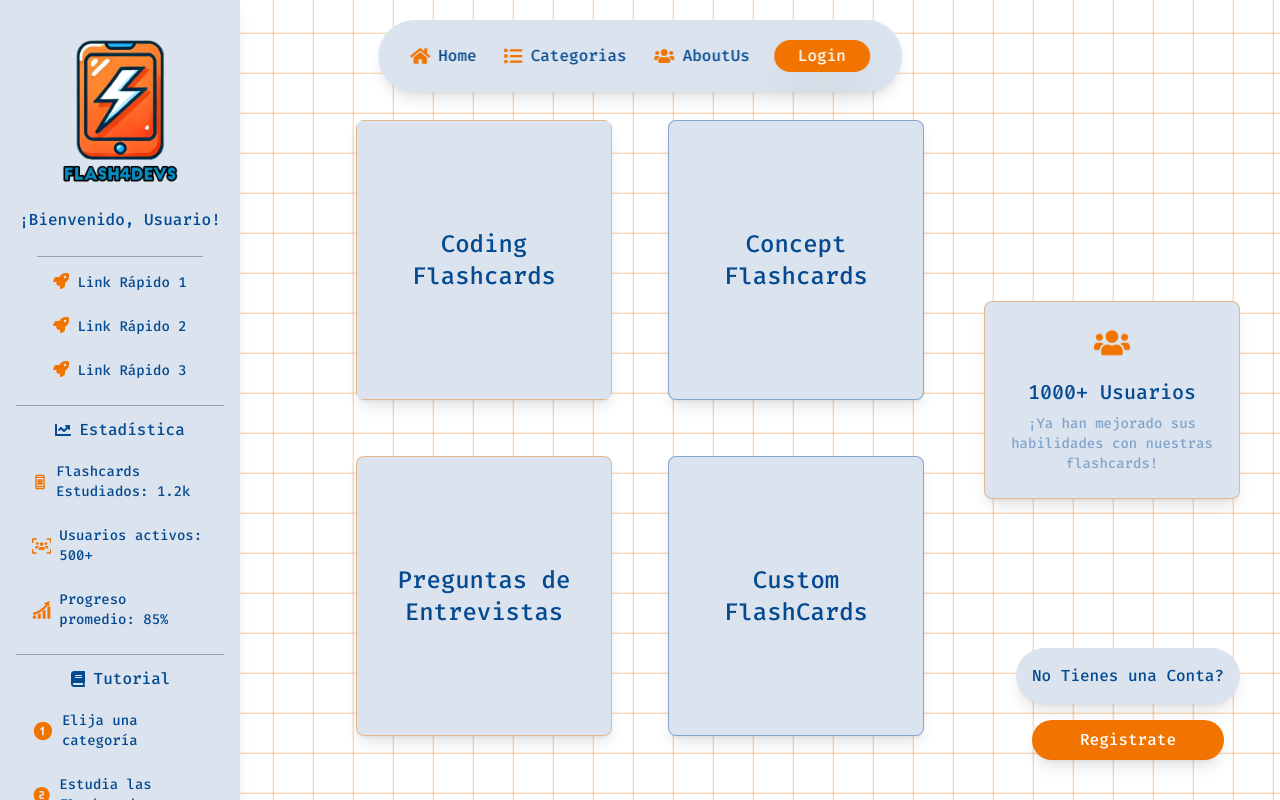
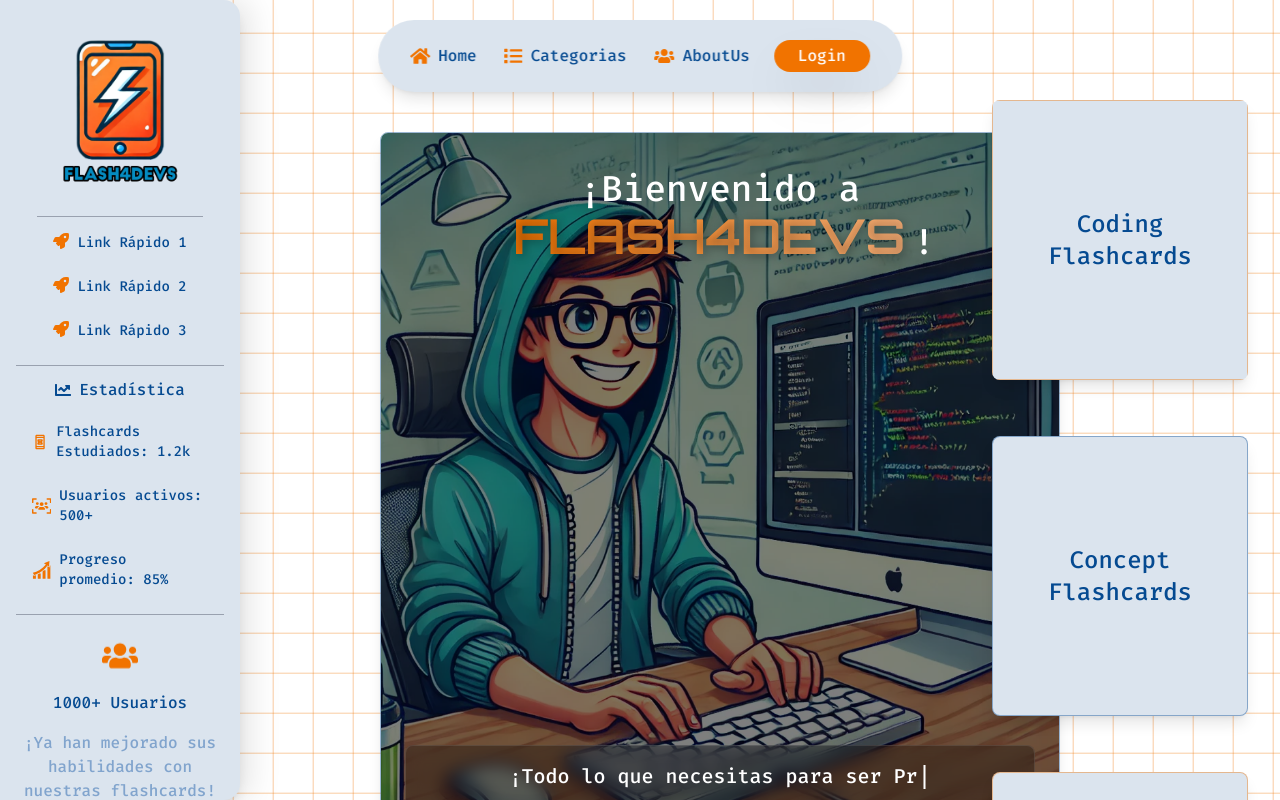
Before and after one commit to iZergiodev/Front-Flash4Devs, a React (Vite) app: page / in a window 1280 px wide. Built offline with nearby package versions, Linux system fonts and the light colour scheme.

Commit message:
Home-actualizada

```diff
--- a/Home.jsx
+++ b/Home.jsx
@@ -2,6 +2,7 @@ import Squares from "./src/components/effectcomponents/Squares";
 import { Navbar } from "./src/components/Navbar";
 import { MenuRight } from "./src/components/MenuRight";
 import { SideBar } from "./src/components/SideBar";
+import { HeroSection } from "./src/components/HeroSection";
 import AnimatedContent from "./src/components/effectcomponents/AnimatedContent";
 import { useUserStore } from "./src/store/userStore";
 import { motion } from "framer-motion";
@@ -42,32 +43,10 @@ export const Home = () => {
           ) : (
             ""
           )}
-
+          <HeroSection />
           <Navbar />
           <SideBar />
         </AnimatedContent>
-        <motion.div
-          className="fixed right-10 top-1/2 transform -translate-y-1/2 w-64 p-6 bg-card rounded-lg shadow-lg border-1 border-accent/40 z-30"
-          initial={{ opacity: 0, x: 100 }}
-          animate={{ opacity: 1, x: 0 }}
-          transition={{ duration: 0.8 }}
-        >
-          <motion.div
-            className="text-center"
-            whileHover={{ scale: 1.1 }}
-            whileTap={{ scale: 0.9 }}
-            r
-          >
-            <FaUsers className="text-4xl text-accent mx-auto mb-4 animate-bounce" />
-            <h2 className="text-xl font-bold text-primary mb-2">
-              1000+ Usuarios
-            </h2>
-            <p className="text-sm text-muted">
-              ¡Ya han mejorado sus habilidades con nuestras flashcards!
-            </p>
-          </motion.div>
-        </motion.div>
-
         <Squares
           speed={0.1}
           squareSize={40}
@@ -75,8 +54,8 @@ export const Home = () => {
           borderColor="rgba(241, 115, 0, 0.2)"
           hoverFillColor="#81A4CD"
         />
-        <div className="absolute inset-0 flex items-center justify-center p-4 z-10 sm:mt-0 mt-30 pointer-events-none">
-          <div className="flex flex-wrap gap-14 w-[700px] h-[600px] max-w-4xl justify-center mt-10">
+        <div className="absolute inset-0 flex items-center justify-center left-240 p-4 z-10 sm:mt-0 mt-20 pointer-events-none">
+          <div className="flex flex-wrap gap-14 w-[700px] h-[600px] max-w-4xl justify-center">
             <Link to="/eligecategoria/coding">
               <motion.div
                 className={`w-64 h-70 rounded-lg flex flex-col ${
@@ -242,21 +221,6 @@ export const Home = () => {
                 )}
               </motion.div>
             </Link>
-            {!isLogged ? (
-              <div className="flex flex-col justify-center items-center gap-4 fixed bottom-10 right-10">
-                <p className="bg-card rounded-full p-4 shadow-lg text-text font-semibold font-mono">
-                  No Tienes una Conta?
-                </p>
-                <Link
-                  to="/auth/register"
-                  className="w-48 flex items-center justify-center text-white bg-accent py-2 px-4 rounded-full shadow-lg hover:bg-secondary transition-colors duration-200 focus:outline-none focus:ring-2 focus:ring-primary cursor-pointer pointer-events-auto font-semibold text-md"
-                >
-                  Registrate
-                </Link>
-              </div>
-            ) : (
-              ""
-            )}
           </div>
         </div>
       </div>
--- a/package.json
+++ b/package.json
@@ -29,6 +29,7 @@
     "react-loader-spinner": "^6.1.6",
     "react-pro-sidebar": "^1.1.0",
     "react-router": "^7.1.5",
+    "typewriter-effect": "^2.21.0",
     "zustand": "^5.0.3"
   },
   "devDependencies": {
--- /dev/null
+++ b/src/components/HeroSection.jsx
@@ -0,0 +1,48 @@
+import Typewriter from "typewriter-effect";
+import { motion } from "framer-motion";
+
+export const HeroSection = () => {
+  return (
+    <motion.div
+      className="absolute flex inset-0 items-center justify-center w-[680px] h-[700px] top-33 left-95 rounded-lg shadow-lg overflow-hidden border border-primary/40 z-20"
+      initial={{ opacity: 0, x: 100 }}
+      whileInView={{ opacity: 1, x: 0 }}
+      transition={{ duration: 0.8 }}
+      viewport={{ once: true }}
+    >
+      {/* Imagem de fundo */}
+      <div
+        className="absolute inset-0 bg-cover bg-center"
+        style={{ backgroundImage: "url('/Programadorsorriendo.webp')" }}
+      />
+
+      <div className="absolute inset-0 bg-black/50" />
+
+      <div className="relative z-10 p-6 flex flex-col justify-between h-full text-white">
+        <h1 className="text-4xl p-3 text-center font-bold mb-4 text-white bg-clip-text">
+          ¡Bienvenido a{" "}
+          <span className="orbitron p-2">
+            Flash4Devs
+          </span>
+          !
+        </h1>
+
+        <div className="mt-4 p-4 bg-black/30 backdrop-blur-sm rounded-lg border border-white/10">
+          <p className="text-xl font-semibold text-center">
+            <Typewriter
+              options={{
+                strings: [
+                  "¡Todo lo que necesitas para ser Programador!",
+                  "¡Aprende eficientemente y alcanza tus objetivos!",
+                  "¡Mejora tus habilidades y consigue el trabajo que deseas!",
+                ],
+                autoStart: true,
+                loop: true,
+              }}
+            />
+          </p>
+        </div>
+      </div>
+    </motion.div>
+  );
+};
--- a/src/components/MenuRight.jsx
+++ b/src/components/MenuRight.jsx
@@ -25,8 +25,12 @@ export const MenuRight = ({ name, email, profileImage }) => {
 
   return (
     <>
-      <nav className="fixed top-3 right-3 p-4 bg-card py-1 px-4 rounded-full backdrop-blur-md text-text shadow-lg z-50 font-semibold">
-        <div className="flex flex-row space-x-4 items-center gap-4">
+      <motion.nav className="fixed right-5 p-4 bg-card py-1 px-4 top-[20px] rounded-full text-text shadow-lg z-50 font-semibold">
+        <motion.div
+          className="flex flex-row space-x-4 items-center gap-4 transform-gpu"
+          whileHover={{ scale: 1.05 }}
+          transition={{ type: "spring", stiffness: 300 }}
+        >
           <GradientText
             colors={["#054A91", "#F17300", "#054A91", "#F17300", "#054A91"]}
             animationSpeed={3}
@@ -105,8 +109,8 @@ export const MenuRight = ({ name, email, profileImage }) => {
               )}
             </AnimatePresence>
           </div>
-        </div>
-      </nav>
+        </motion.div>
+      </motion.nav>
     </>
   );
 };
--- a/src/components/Navbar.jsx
+++ b/src/components/Navbar.jsx
@@ -20,7 +20,7 @@ export const Navbar = () => {
   const { isLogged } = useUserStore();
   return (
     <>
-      <div className="fixed bg-card flex justify-between items-center gap-6 py-5 px-8 left-1/2 translate-x-[-50%] top-[20px] rounded-full backdrop-blur-md text-text shadow-lg z-10 font-semibold">
+      <div className="fixed bg-card flex justify-between items-center gap-6 py-5 px-8 left-1/2 translate-x-[-50%] top-[20px] rounded-full backdrop-blur-md text-text shadow-lg z-20 font-semibold">
         <ul className="flex items-center gap-7 font-bold">
 
           {listItems.map((item) => (
--- a/src/components/SideBar.jsx
+++ b/src/components/SideBar.jsx
@@ -4,16 +4,15 @@ import { FaRocket, FaChartLine, FaBook } from "react-icons/fa";
 import { FaUsersViewfinder } from "react-icons/fa6";
 import { MdOutlineBookOnline } from "react-icons/md";
 import { GiProgression } from "react-icons/gi";
-import {
-  TbCircleNumber1Filled,
-  TbCircleNumber2Filled,
-  TbCircleNumber3Filled,
-} from "react-icons/tb";
+import { FaUsers } from "react-icons/fa";
+import { useUserStore } from "../store/userStore";
 
 export const SideBar = () => {
+  const { isLogged } = useUserStore();
+
   return (
     <motion.div
-      className="fixed left-0 top-0 h-screen w-60 bg-card shadow-lg flex flex-col items-center p-4 z-20 pt-0"
+      className="fixed left-0 top-0 h-screen w-60 bg-card shadow-lg flex flex-col items-center p-4 z-20 pt-0 rounded-r-2xl  [filter:drop-shadow(10px_0_15px_rgba(0,0,0,0.1))]"
       initial={{ x: -100, opacity: 0 }}
       animate={{ x: 0, opacity: 1 }}
       transition={{ duration: 0.5 }}
@@ -25,10 +24,6 @@ export const SideBar = () => {
         whileHover={{ scale: 1.1 }}
         whileTap={{ scale: 0.9 }}
       />
-
-      <h3 className="text-md font-bold text-text mb-4">
-        ¡Bienvenido, Usuario!
-      </h3>
 
       <div className=" my-1"></div>
 
@@ -103,22 +98,23 @@ export const SideBar = () => {
       <div className=" my-1"></div>
 
       <div className="space-y-2 border-t border-gray-400 p-2 flex flex-col items-center">
-        <h3 className="flex items-center p-1 text-text font-semibold">
-          <FaBook className="mr-2" />
-          Tutorial
-        </h3>
-        <p className="p-2 text-text flex items-center text-sm">
-          <TbCircleNumber1Filled className="mr-2 text-2xl text-accent" />
-          Elija una categoría
+        <FaUsers className="text-4xl text-accent mx-auto mb-4 mt-4 animate-bounce" />
+        <h2 className="text-md font-bold text-primary mb-2">1000+ Usuarios</h2>
+        <p className="text-md text-center mt-2 text-muted">
+          ¡Ya han mejorado sus habilidades con nuestras flashcards!
         </p>
-        <p className="p-2 text-text flex items-center text-sm">
-          <TbCircleNumber2Filled className="mr-2 text-2xl text-accent" />
-          Estudia las Flashcards
-        </p>
-        <p className="p-2 text-text flex items-center text-sm">
-          <TbCircleNumber3Filled className="mr-2 text-3xl text-accent" />
-          Seguimiento de su progreso
-        </p>
+        <div className=" my-3"></div>
+
+        {isLogged ? (
+          ""
+        ) : (
+          <Link
+            to="/auth/register"
+            className="w-35 flex items-center justify-center text-white bg-accent py-2 px-4 rounded-full shadow-lg hover:bg-secondary transition-colors duration-200 focus:outline-none focus:ring-2 focus:ring-primary cursor-pointer pointer-events-auto font-semibold text-md"
+          >
+            Registrate
+          </Link>
+        )}
       </div>
     </motion.div>
   );
--- a/src/index.css
+++ b/src/index.css
@@ -22,3 +22,16 @@
   font-weight: 700;
   font-style: normal;
 }
+
+.orbitron {
+  font-family: 'Orbitron', sans-serif;
+font-size: 3rem;
+font-weight: 700;
+text-transform: uppercase;
+text-align: center;
+background: linear-gradient(90deg, #f17300, #feb47b);
+background-clip: text;
+-webkit-background-clip: text;
+-webkit-text-fill-color: transparent;
+text-shadow: 2px 2px 10px rgba(0, 0, 0, 0.3);
+}
```
Also changed, not shown: index.html (+19 -7 lines), public/Programadorsorriendo.webp (added), 1 other file (tests, documents, lock files or other folders).
